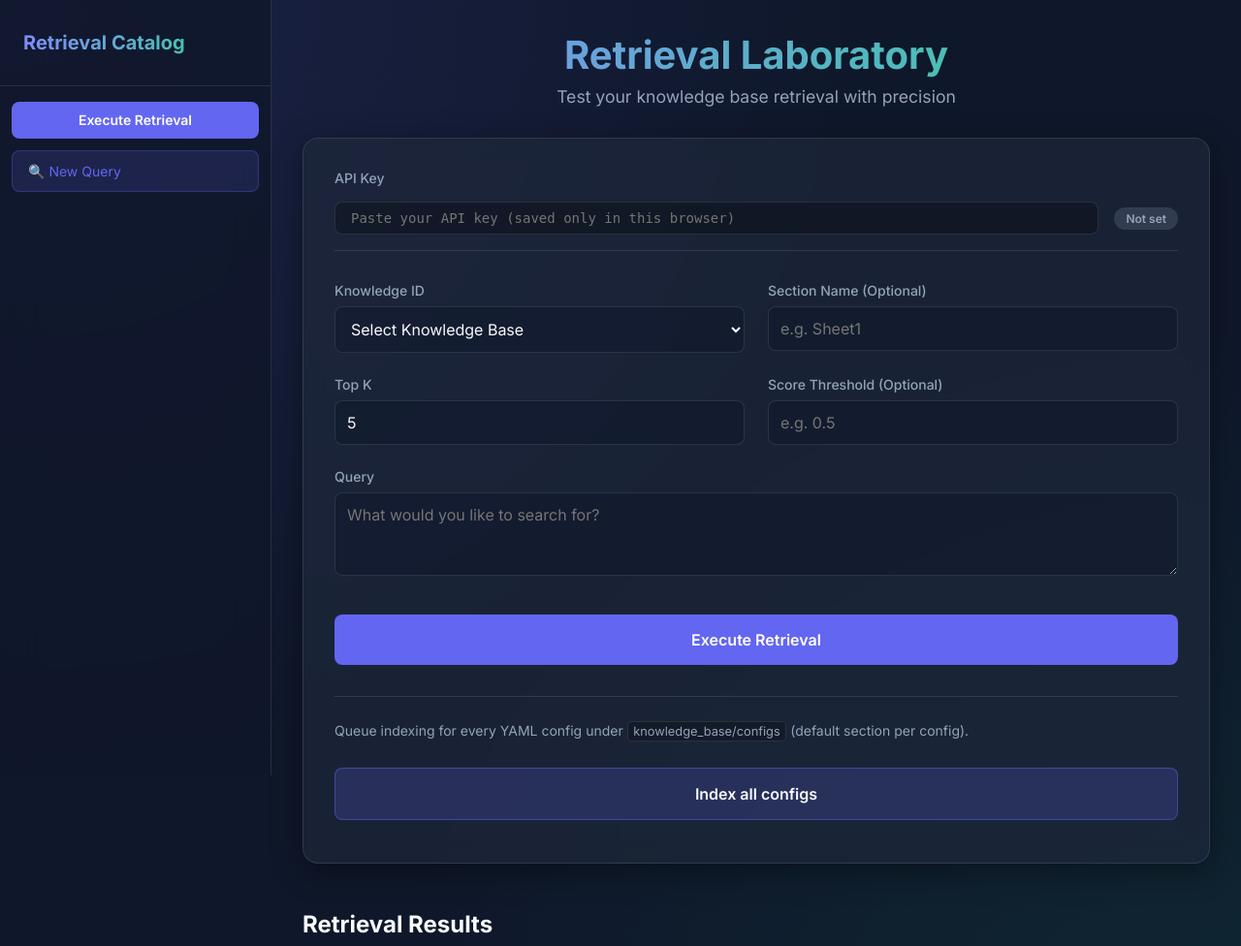
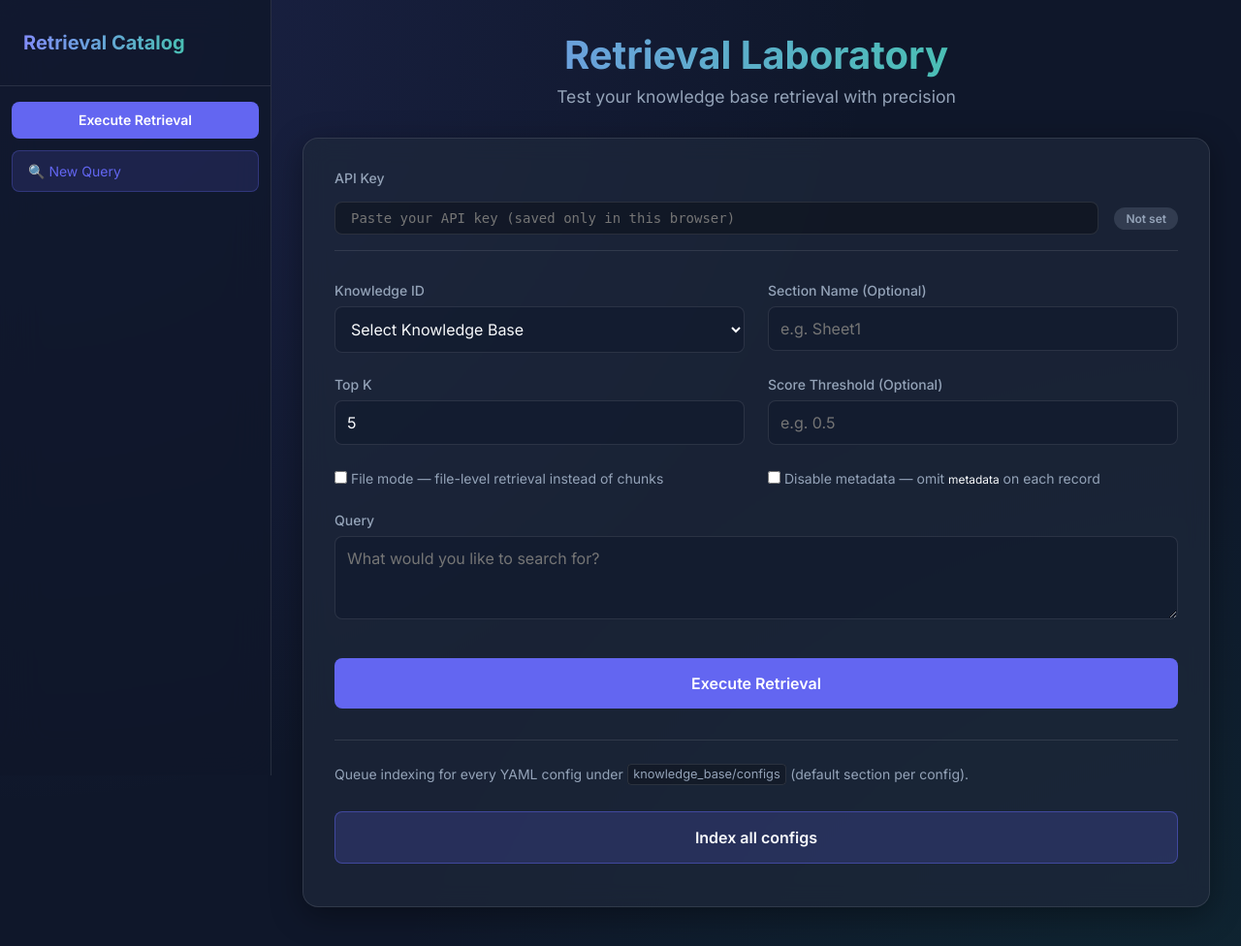
Before and after one commit to pulipulichen/docker-External-Knowledge-Base, a Flask app: template src/api/python_packages/retrieval_demo/templates/demo_query.html in a window 1280 px wide. Shown: the top 976 px of the page at 97% size. Run offline with Flask 3, Linux system fonts and the light colour scheme; the template is opened without the code that fills it, so the values that code supplies are empty.

```diff
--- a/src/api/python_packages/retrieval_demo/static/css/demo_query.css
+++ b/src/api/python_packages/retrieval_demo/static/css/demo_query.css
@@ -180,6 +180,27 @@ p.subtitle {
 
 .form-group.full-width {
     grid-column: 1 / -1;
+}
+
+.form-group.checkbox-row label {
+    flex-direction: row;
+    align-items: flex-start;
+    gap: 0.65rem;
+    cursor: pointer;
+    font-weight: 400;
+    line-height: 1.4;
+}
+
+.form-group.checkbox-row input[type="checkbox"] {
+    width: auto;
+    margin-top: 0.2rem;
+    accent-color: var(--primary);
+    flex-shrink: 0;
+}
+
+.form-group.checkbox-row code {
+    font-size: 0.85em;
+    color: var(--text-main);
 }
 
 label {
--- a/src/api/python_packages/retrieval_demo/static/js/demo_query.js
+++ b/src/api/python_packages/retrieval_demo/static/js/demo_query.js
@@ -57,6 +57,7 @@ const escapeHTMLTags = (content) => {
 
 // Fields to persist in localStorage
 const persistFields = ['knowledge_id', 'section_name', 'top_k', 'score_threshold', 'query'];
+const persistCheckboxes = ['file_mode', 'disable_metadata'];
 const API_KEY_STORAGE_KEY = 'retrieval_api_key';
 
 function getApiKey() {
@@ -115,6 +116,13 @@ window.addEventListener('DOMContentLoaded', () => {
             if (el) el.value = value;
         }
     });
+    persistCheckboxes.forEach((id) => {
+        const el = document.getElementById(id);
+        const stored = localStorage.getItem(`retrieval_${id}`);
+        if (el && stored !== null) {
+            el.checked = stored === '1';
+        }
+    });
 });
 
 // Save values on change
@@ -124,6 +132,15 @@ persistFields.forEach(field => {
         const eventType = el.tagName === 'SELECT' ? 'change' : 'input';
         el.addEventListener(eventType, (e) => {
             localStorage.setItem(`retrieval_${field}`, e.target.value);
+        });
+    }
+});
+
+persistCheckboxes.forEach((id) => {
+    const el = document.getElementById(id);
+    if (el) {
+        el.addEventListener('change', () => {
+            localStorage.setItem(`retrieval_${id}`, el.checked ? '1' : '0');
         });
     }
 });
@@ -247,6 +264,8 @@ form.addEventListener('submit', async (e) => {
     const sectionName = document.getElementById('section_name').value;
     const topK = parseInt(document.getElementById('top_k').value);
     const score_threshold = document.getElementById('score_threshold').value;
+    const fileMode = document.getElementById('file_mode').checked;
+    const disableMetadata = document.getElementById('disable_metadata').checked;
     const query = document.getElementById('query').value;
 
     // Update sidebar query item
@@ -269,7 +288,9 @@ form.addEventListener('submit', async (e) => {
         query: query,
         retrieval_setting: {
             top_k: topK,
-            score_threshold: score_threshold ? parseFloat(score_threshold) : null
+            score_threshold: score_threshold ? parseFloat(score_threshold) : null,
+            file_mode: fileMode,
+            disable_metadata: disableMetadata
         }
     };
 
--- a/src/api/python_packages/retrieval_demo/templates/demo_query.html
+++ b/src/api/python_packages/retrieval_demo/templates/demo_query.html
@@ -68,6 +68,18 @@
                             <label for="score_threshold">Score Threshold (Optional)</label>
                             <input type="number" id="score_threshold" step="0.01" min="0" max="1" placeholder="e.g. 0.5">
                         </div>
+                        <div class="form-group checkbox-row">
+                            <label for="file_mode">
+                                <input type="checkbox" id="file_mode" name="file_mode">
+                                <span>File mode — file-level retrieval instead of chunks</span>
+                            </label>
+                        </div>
+                        <div class="form-group checkbox-row">
+                            <label for="disable_metadata">
+                                <input type="checkbox" id="disable_metadata" name="disable_metadata">
+                                <span>Disable metadata — omit <code>metadata</code> on each record</span>
+                            </label>
+                        </div>
                         <div class="form-group full-width">
                             <label for="query">Query</label>
                             <textarea id="query" rows="3" placeholder="What would you like to search for?"
```
